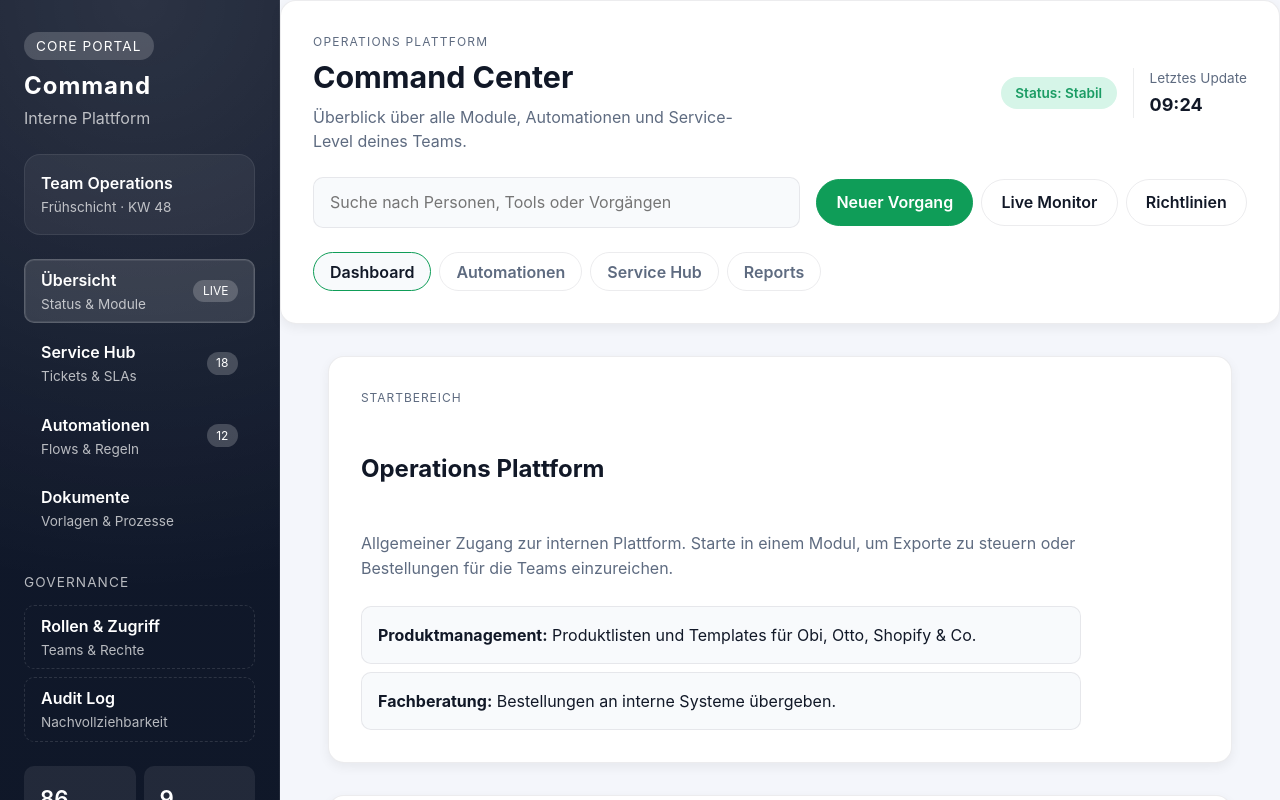
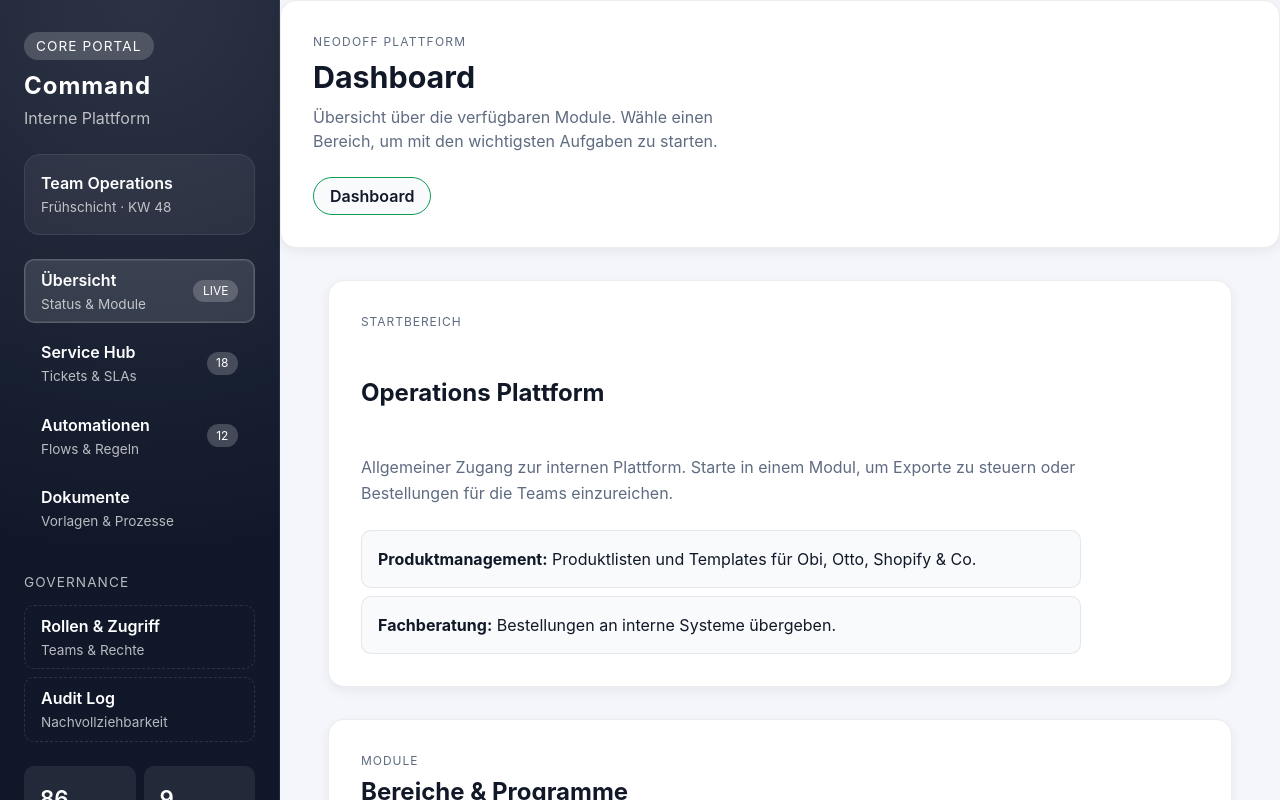
Before and after one commit to sazar-neudorff/productmanager, a React app in the folder frontend/: page / in a window 1280 px wide. Shown: the top 800 px of the page. Built offline with nearby package versions, Linux system fonts and the light colour scheme; the HTML template or start-up script is replaced by a standard one.

Commit message:
Checkpoint before follow-up message
Co-authored-by: s.azar <s.azar@neudorff.de>

```diff
--- a/frontend/src/components/AppHeader.tsx
+++ b/frontend/src/components/AppHeader.tsx
@@ -1,61 +1,18 @@
 import "../styles/AppHeader.css";
 
-const tabs = [
-  { label: "Dashboard", isActive: true },
-  { label: "Automationen" },
-  { label: "Service Hub" },
-  { label: "Reports" },
-];
-
-const quickActions = [
-  { label: "Neuer Vorgang", variant: "primary" },
-  { label: "Live Monitor", variant: "ghost" },
-  { label: "Richtlinien", variant: "ghost" },
-];
+const tabs = [{ label: "Dashboard", isActive: true }];
 
 export default function AppHeader() {
   return (
     <header className="workspace-header">
       <div className="workspace-header__main">
         <div>
-          <p className="workspace-header__eyebrow">Operations Plattform</p>
-          <h1>Command Center</h1>
+          <p className="workspace-header__eyebrow">Neodoff Plattform</p>
+          <h1>Dashboard</h1>
           <p className="workspace-header__description">
-            Überblick über alle Module, Automationen und Service-Level deines
-            Teams.
+            Übersicht über die verfügbaren Module. Wähle einen Bereich, um mit
+            den wichtigsten Aufgaben zu starten.
           </p>
-        </div>
-
-        <div className="workspace-header__meta">
-          <span className="status-pill status-pill--success">
-            Status: Stabil
-          </span>
-          <div className="workspace-header__update">
-            <span>Letztes Update</span>
-            <strong>09:24</strong>
-          </div>
-        </div>
-      </div>
-
-      <div className="workspace-header__actions">
-        <label className="workspace-search">
-          <span className="visually-hidden">Suche</span>
-          <input
-            type="search"
-            placeholder="Suche nach Personen, Tools oder Vorgängen"
-          />
-        </label>
-
-        <div className="workspace-quick-actions">
-          {quickActions.map((action) => (
-            <button
-              key={action.label}
-              type="button"
-              className={`workspace-action workspace-action--${action.variant}`}
-            >
-              {action.label}
-            </button>
-          ))}
         </div>
       </div>
 
```
